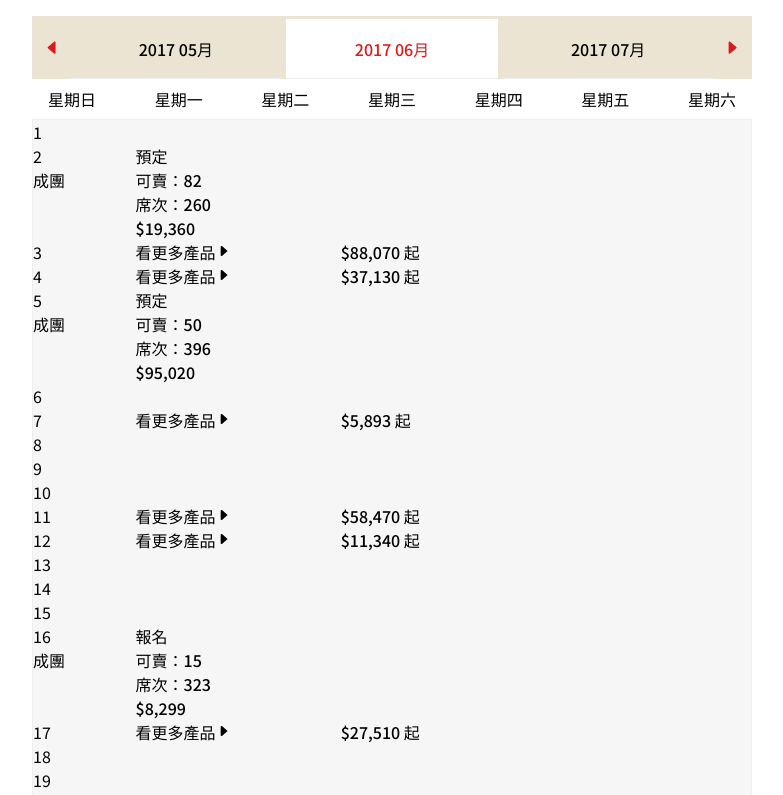
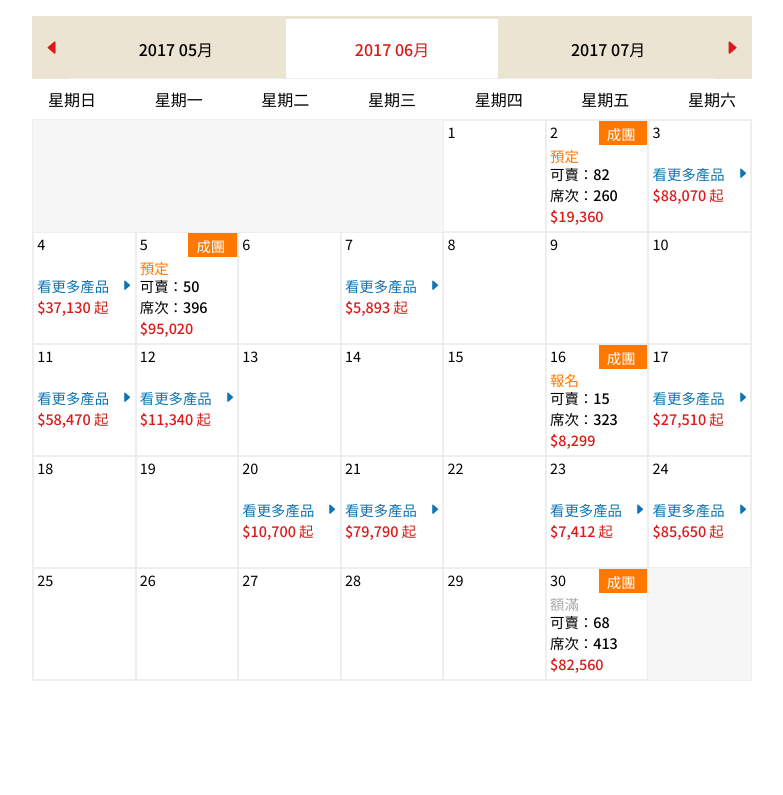
Before and after one commit to LION-hsiaoju/4_calendar, a React (Vite) app: page / in a window 1280 px wide. Shown: the top 795 px of the page, without its empty margins (248-1031 px from the left). Built offline with nearby package versions, Linux system fonts and the light colour scheme.

Commit message:
style: add style to calendar

```diff
--- a/src/calendar/Calendar.scss
+++ b/src/calendar/Calendar.scss
@@ -3,10 +3,30 @@ $red: #dc1a1a;
 $green: #24a07c;
 $orange: #ff7800;
 $blue: #0d75b6;
+$gray: #aaa;
 $border: #eee;
 $selectedBorder: #0ebc3d;
 $selectedBackgroundColor: #fffdcd;
 $lightGray: #f6f6f6;
+
+.red {
+  color: $red;
+}
+.orange {
+  color: $orange;
+}
+.green {
+  color: $green;
+}
+.gray {
+  color: $gray;
+}
+
+.selected.selected.selected {
+  z-index: 10;
+  outline: 3px solid $selectedBorder;
+  background-color: $selectedBackgroundColor;
+}
 
 // calendar styles
 .calendar {
@@ -55,29 +75,46 @@ $lightGray: #f6f6f6;
   }
 
   .body {
-    display: grid;
     border: 1px solid $border;
     background-color: $lightGray;
+    display: grid;
+    grid-template-columns: repeat(7, 1fr);
 
     &_day {
-      display: grid;
-      grid-template-columns: repeat(7, 1fr);
+      height: 7rem;
+      padding: 0 0 0.5rem 0.2rem;
+      border: 0.5px solid $border;
+      background-color: white;
+      font-size: 0.9rem;
 
-      &_text {
-        height: 5.5rem;
-        padding: 0 0.5rem 0.5rem 0.2rem;
-        border: 0.5px solid $border;
-        background-color: white;
-        font-size: 0.9rem;
+      &:hover {
+        cursor: pointer;
+        background-color: $selectedBackgroundColor;
+      }
 
-        &:focus {
-          border: 3px solid $selectedBorder;
-          background-color: $selectedBackgroundColor;
+      &_content {
+        display: flex;
+        justify-content: space-between;
+
+        &_text {
+          padding-top: 0.2rem;
+          line-height: 1;
         }
-      }
-      .selected {
-        border: 3px solid $selectedBorder;
-        background-color: $selectedBackgroundColor;
+
+        &_more {
+          display: flex;
+          justify-content: space-between;
+          align-items: center;
+          color: $blue;
+          transform: translate(0, 100%);
+        }
+
+        .guaranteed {
+          width: 50%;
+          padding: 0.1rem 0.5rem;
+          color: white;
+          background-color: $orange;
+        }
       }
     }
   }
```
